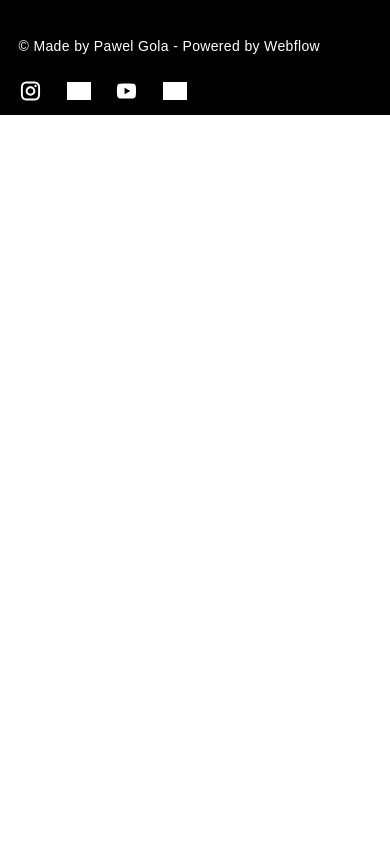
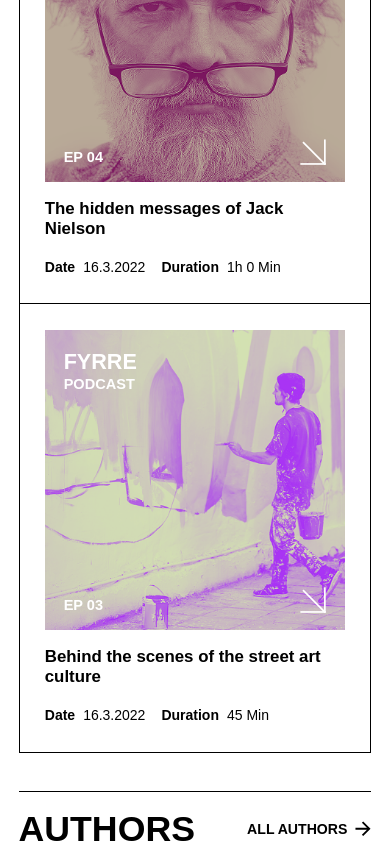
Before and after one commit to nobleworkshop/artlife-magazine, a React (Vite) app: page / in a window 390 px wide. Shown: the part 7400-8244 px from the top of the page. Before the commit the page ends 7515 px from the top, so only its background shows below. Built offline with nearby package versions, Linux system fonts and the light colour scheme; grey boxes are pictures that could not be loaded; a web font is replaced by a local one.

Commit message:
Доработал главную
Добавил блоки:
- Podcasts
- Authors

```diff
--- a/src/components/Podcast/podcast.module.css
+++ b/src/components/Podcast/podcast.module.css
@@ -1,5 +1,5 @@
 .podcasts {
-	padding: 60px 0;
+	/* padding: 60px 0; */
 }
 
 .podcasts__header {
--- a/src/pages/main.jsx
+++ b/src/pages/main.jsx
@@ -6,6 +6,9 @@ import LeadArticle from "@components/LeadArticle/LeadArticle";
 import LeadArticleImg from "../img/leadArticle-img.png";
 
 import ArticlesSection from "./main/ArticlesSection";
+
+import Podcast from "@components/Podcast/Podcast";
+import Authors from "@components/Authors/Authors";
 
 import WidgetPrintmagazine from "@components/WidgetPrintmagazine/WidgetPrintmagazine";
 import WidgetMostPopular from "@components/WidgetMostPopular/WidgetMostPopular";
@@ -47,6 +50,14 @@ const Main = () => {
 						<WidgetNewsletter />
 					</div>
 				</div>
+
+				<div className={styles["main-podcast"]}>
+					<Podcast />
+				</div>
+
+				<div className={styles["main-authors"]}>
+					<Authors />
+				</div>
 			</div>
 
 			<Footer />
--- a/src/pages/main.module.css
+++ b/src/pages/main.module.css
@@ -1,3 +1,7 @@
+.main {
+
+}
+
 .main-header {
 	margin-bottom: 48px;
 }
@@ -22,6 +26,27 @@
 	gap: 64px;
 }
 
+.main-podcast {
+	/* margin-top: 94px; */
+	margin-top: clamp(1.75rem, -2.146rem + 9.17vw, 5.875rem);
+	/* margin-bottom: 192px; */
+	margin-bottom: clamp(2.375rem, -6.715rem + 21.39vw, 12rem);
+	/* padding-top: 48px; */
+	padding-top: clamp(1.125rem, -0.646rem + 4.17vw, 3rem);
+	border-top: 1px solid #000;
+}
+
+
+.main-authors {
+	/* margin-top: 192px; */
+	margin-top: clamp(2.375rem, -6.715rem + 21.39vw, 12rem);
+	/* margin-bottom: 192px; */
+	margin-bottom: clamp(2.375rem, -6.715rem + 21.39vw, 12rem);
+	/* padding-top: 48px; */
+	padding-top: clamp(1.125rem, -0.646rem + 4.17vw, 3rem);
+	border-top: 1px solid #000;
+}
+
 @media (max-width: 1199px) {
 	.two-columns {
 		grid-template-columns: auto 22.02020202020202vw;
--- a/src/pages/main/articlesSection.module.css
+++ b/src/pages/main/articlesSection.module.css
@@ -1,6 +1,6 @@
 .wraper {
 	/* padding: 48px 0; */
-	margin-bottom: 94px;
+	/* margin-bottom: 94px; */
 }
 
 .list > * {
```
